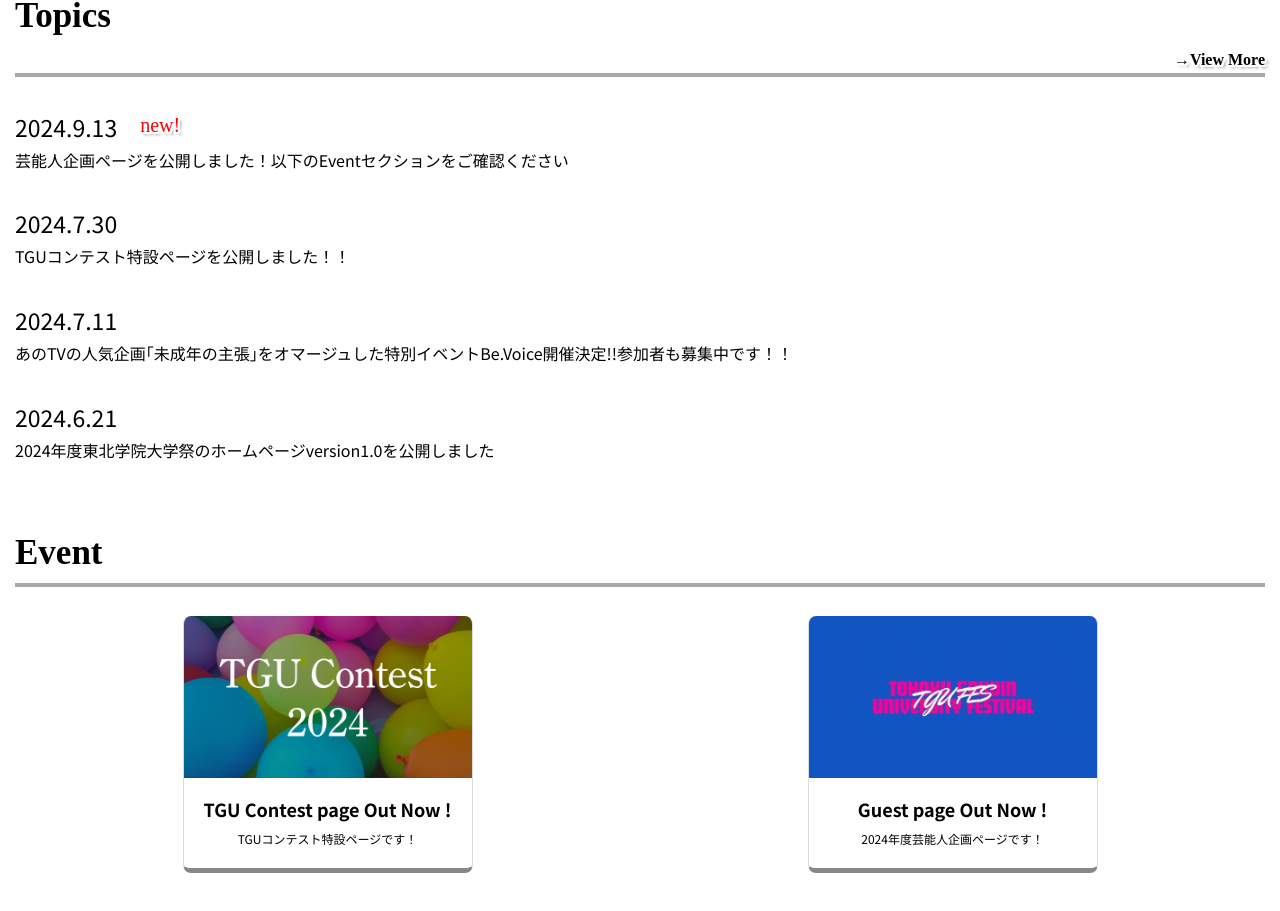
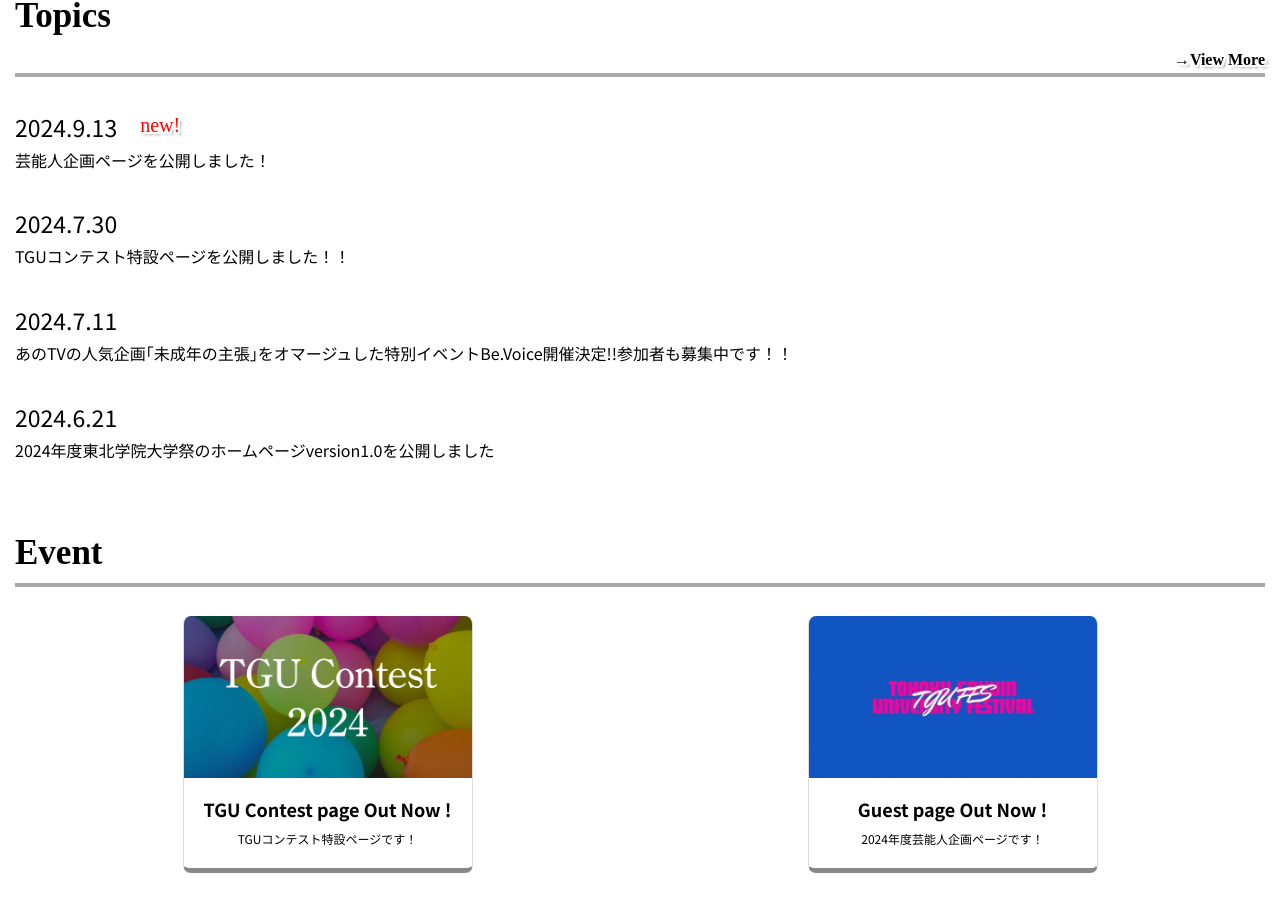
Before and after one commit to nobekawashuto/2024TGUFES, a Next.js app in the folder tgufes/: page / in a window 1280 px wide. Shown: the part 1630-2541 px from the top of the page. Built offline with nearby package versions, Linux system fonts and the light colour scheme; a web font is replaced by a local one.

Commit message:
トピックセクションの変更です

```diff
--- a/tgufes/src/components/Topics.tsx
+++ b/tgufes/src/components/Topics.tsx
@@ -10,7 +10,7 @@ const Topics = (props: Props) => {
         <h2 className='Topic-title'>Topics<p className='viewmore'><Link href="/topicpage">→View More</Link></p></h2>
 
         <h4 className='content-date txt'>2024.9.13　<p className='new'>new!</p></h4>
-        <p className='content-txt txt'>芸能人企画ページを公開しました！以下のEventセクションをご確認ください</p>
+        <p className='content-txt txt'><Link href="/view_comedy">芸能人企画ページを公開しました！</Link></p>
 
         <h4 className='content-date txt'>2024.7.30</h4>
         <p className='content-txt txt'>TGUコンテスト特設ページを公開しました！！</p>
```
